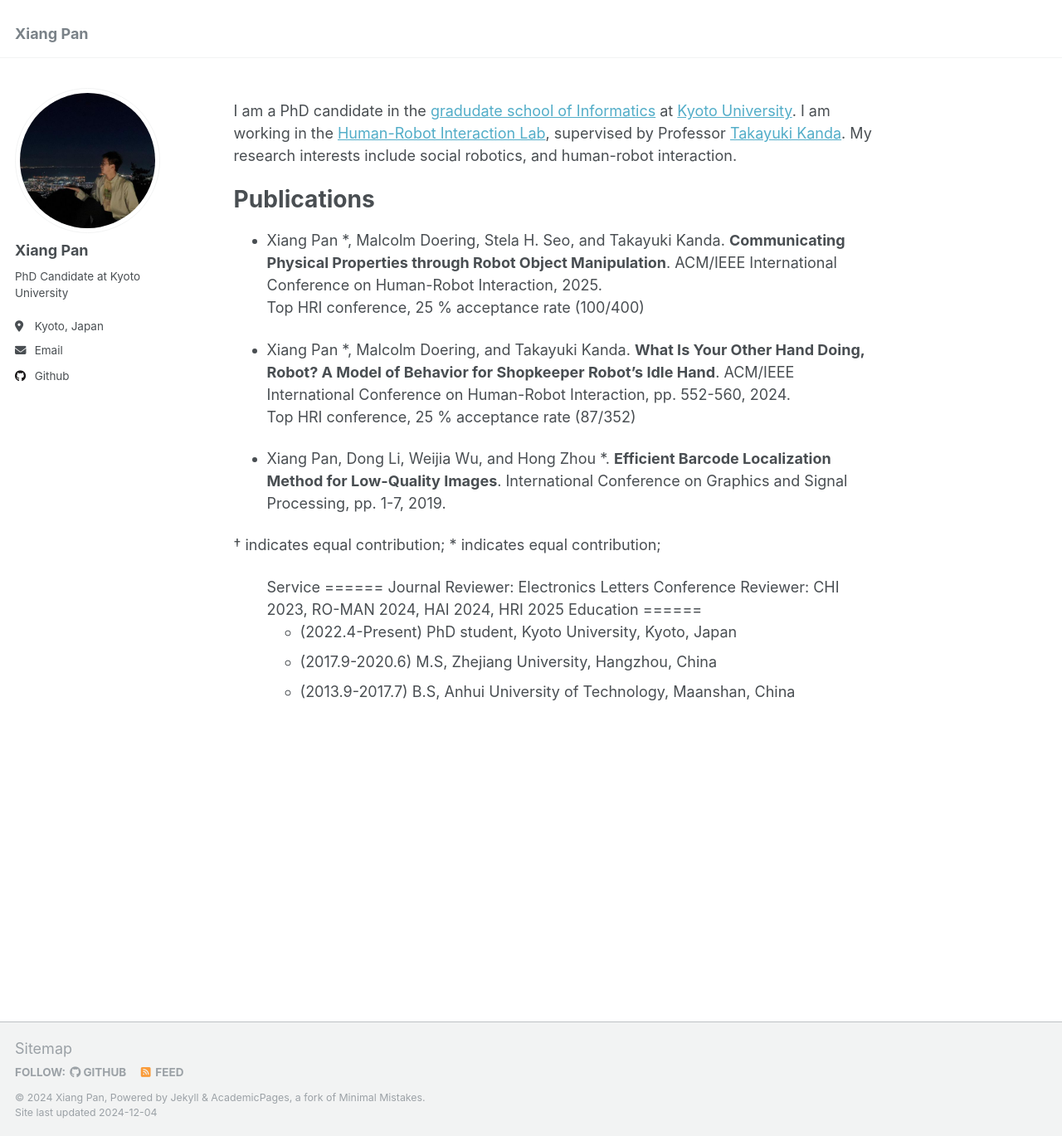
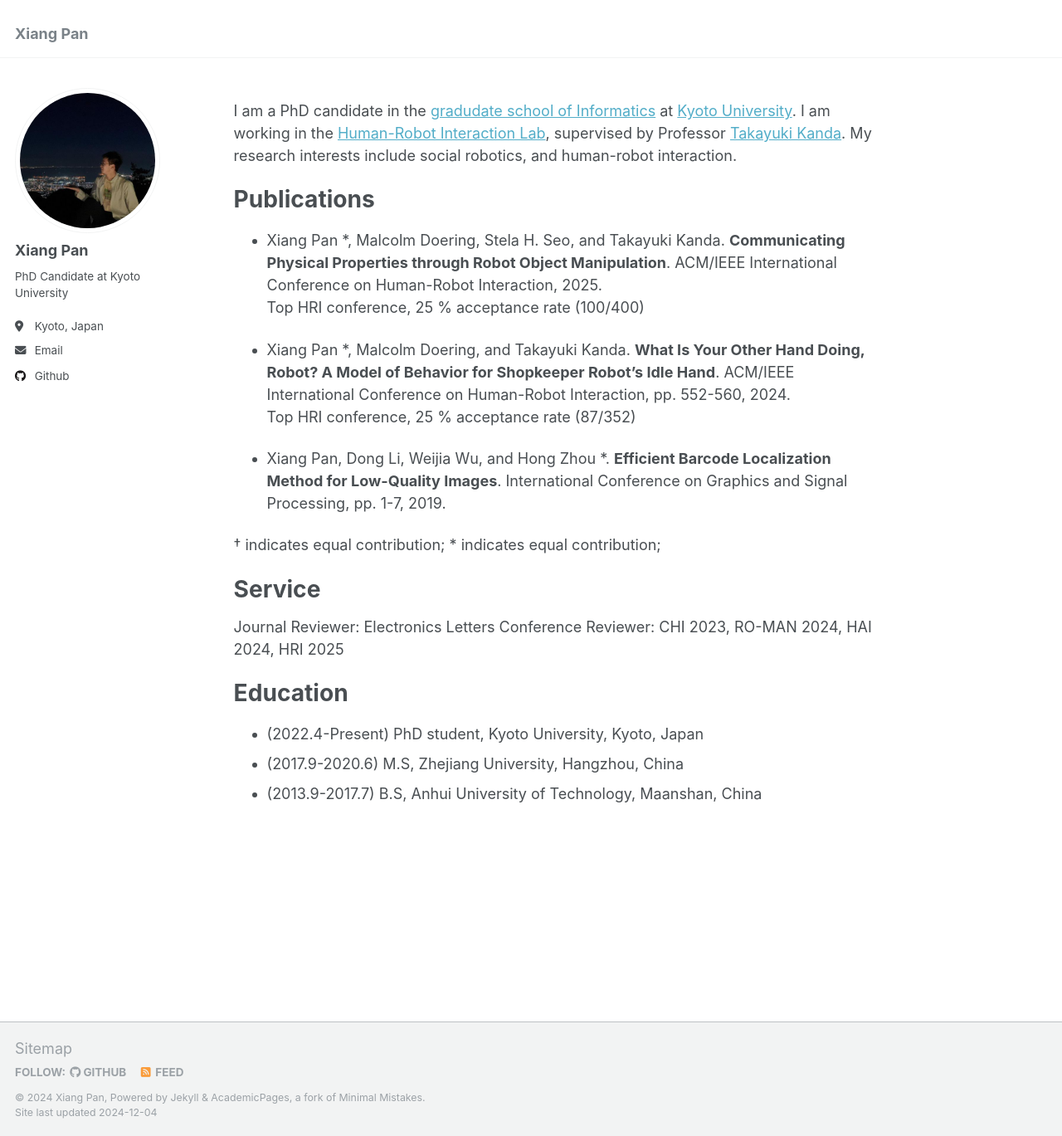
Before and after one commit to pan-xiang/pan-xiang.github.io, a Jekyll site: the page built from _pages/about.md, in a window 1280 px wide and 1369 px high. Shown: the whole window at 83% size. Built offline with Jekyll 4.4.1, drawn with Linux system fonts in a browser that asks for light colours.

Commit message:
Update about.md

```diff
--- a/_pages/about.md
+++ b/_pages/about.md
@@ -23,8 +23,6 @@ Publications
 
 † indicates equal contribution; * indicates equal contribution;
 
-<ul>
-
 
 Service
 ======
@@ -34,10 +32,6 @@ Conference Reviewer: CHI 2023, RO-MAN 2024, HAI 2024, HRI 2025
 
 Education
 ======
-<ul>
-
-<li>(2022.4-Present) PhD student, Kyoto University, Kyoto, Japan</li>
-<li>(2017.9-2020.6) M.S, Zhejiang University, Hangzhou, China</li>
-<li>(2013.9-2017.7) B.S, Anhui University of Technology, Maanshan, China</li>
-
-</ul>
+- (2022.4-Present) PhD student, Kyoto University, Kyoto, Japan
+- (2017.9-2020.6) M.S, Zhejiang University, Hangzhou, China
+- (2013.9-2017.7) B.S, Anhui University of Technology, Maanshan, China
```
